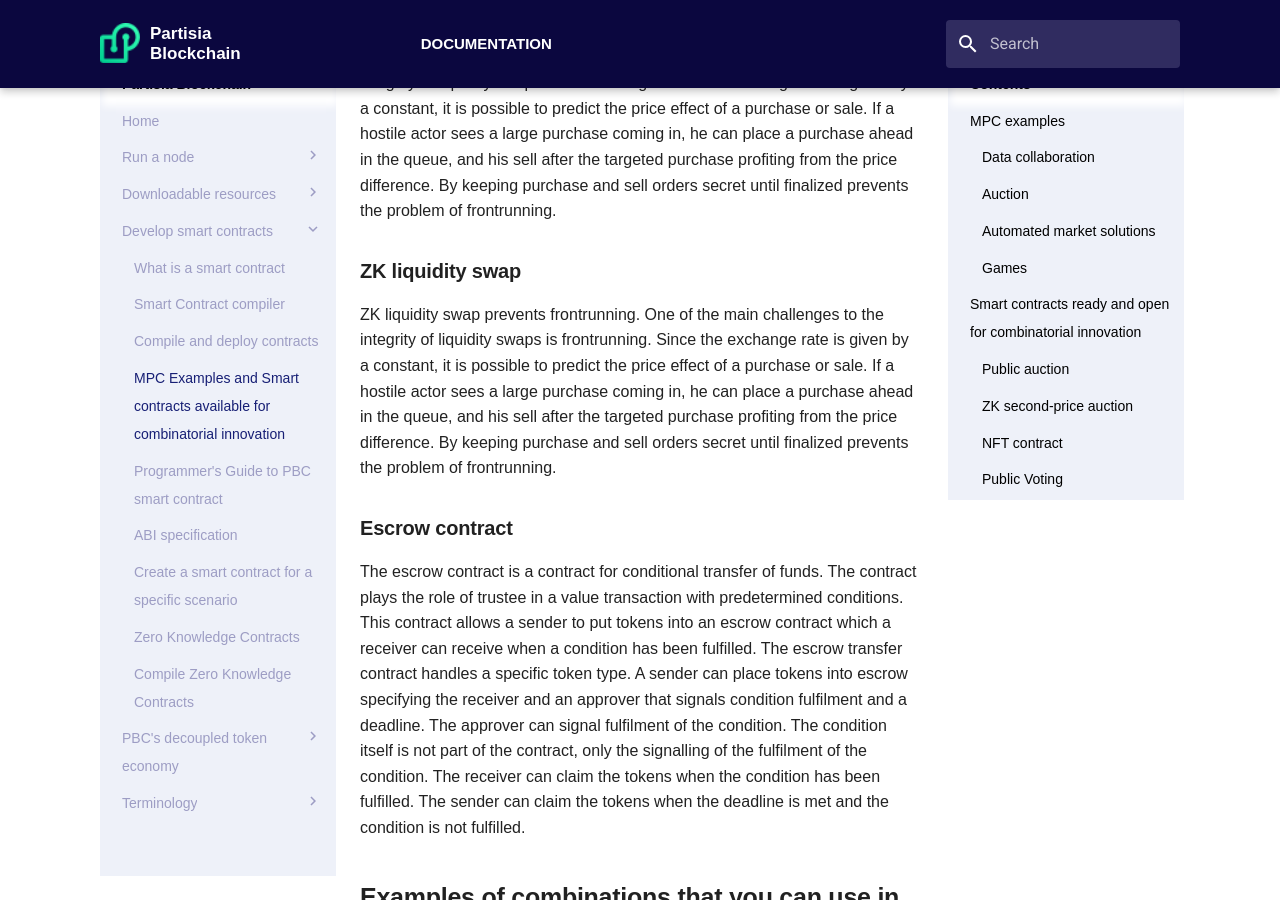
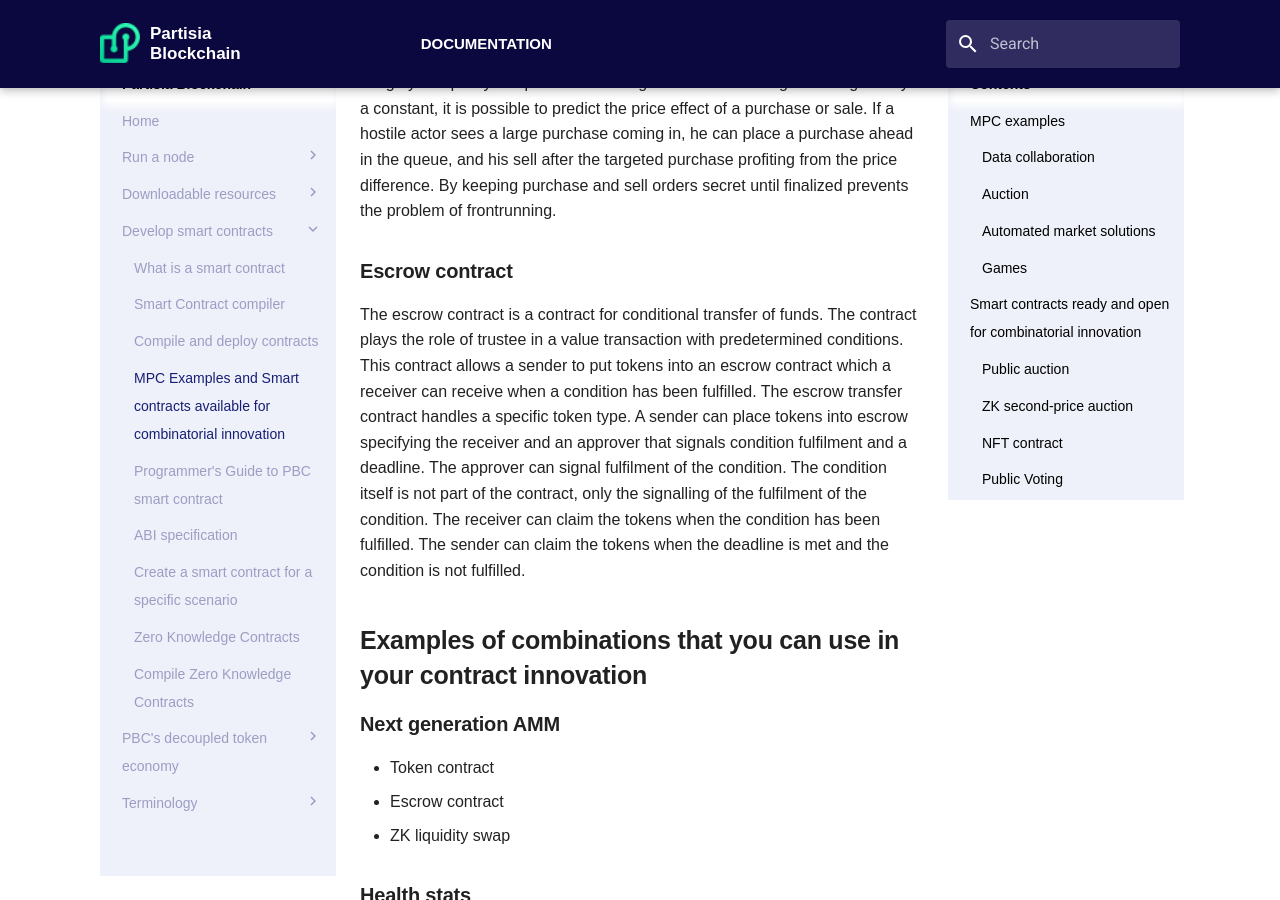
Before and after one commit to 0xSero/partisia-docs, an MkDocs documentation site: the page built from docs/combi-innovation.md, in a window 1280 px wide and 900 px high, scrolled down 5338 px. Built offline with MkDocs 1.6.1 and Material for MkDocs 9.7.7, drawn with Linux system fonts in a browser that asks for light colours; some web fonts are replaced; a script that is not in the unit is left out.

Commit message:
Remove repetition

```diff
--- a/docs/combi-innovation.md
+++ b/docs/combi-innovation.md
@@ -112,11 +112,6 @@ effectively closing the contract. Only valid withdrawals are allowed in the clos
 ZK liquidity swap prevents frontrunning. One of the main challenges to the integrity of liquidity swaps is frontrunning. Since the exchange rate is given by a constant, it is possible to predict the price effect of a purchase or sale. If a hostile actor sees a large purchase coming in, he can place a purchase ahead in the queue, and his sell after the targeted purchase profiting from the price difference. By keeping purchase and sell orders secret until finalized prevents the problem of frontrunning.
 <!--- Contract link here -->
 
-### ZK liquidity swap
-
-ZK liquidity swap prevents frontrunning. One of the main challenges to the integrity of liquidity swaps is frontrunning. Since the exchange rate is given by a constant, it is possible to predict the price effect of a purchase or sale. If a hostile actor sees a large purchase coming in, he can place a purchase ahead in the queue, and his sell after the targeted purchase profiting from the price difference. By keeping purchase and sell orders secret until finalized prevents the problem of frontrunning.
-<!--- Contract link here -->
-
 ### Escrow contract
 
 The escrow contract is a contract for conditional transfer of funds. The contract plays the role of trustee in a value transaction with predetermined conditions. This contract allows a sender  to put tokens into an escrow contract which a receiver can receive when a condition has been fulfilled.
```
